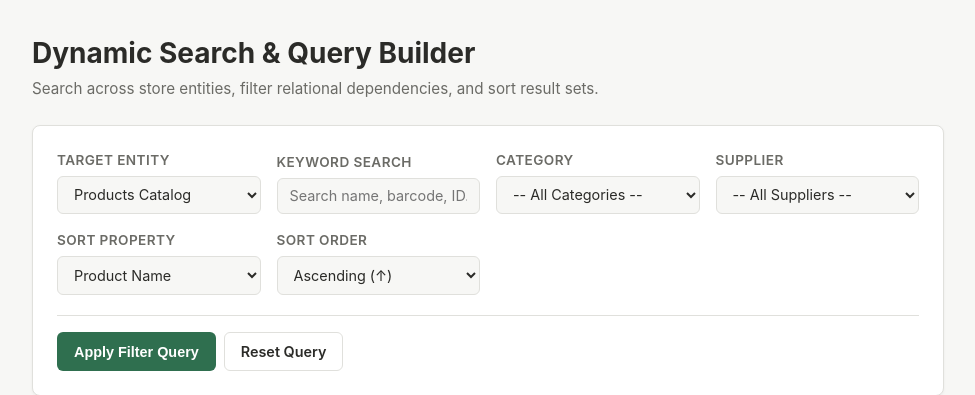
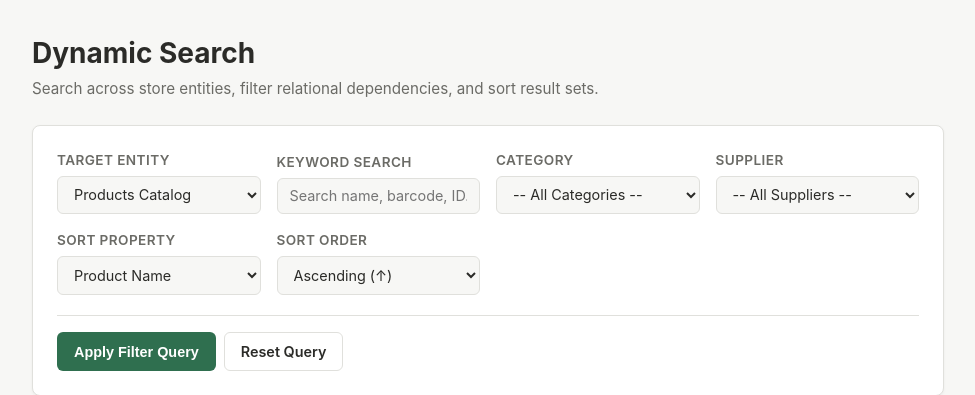
Before and after one commit to FutureProofDev/Supermarket-Management-System, a Django app: page /search/ in a window 1280 px wide. Shown: the part 64-459 px from the top of the page, without its empty margins (152-1127 px from the left). Run offline with Django 5.2, Linux system fonts and the light colour scheme; the visitor is signed in with stand-in values (Sample User, id 1); data comes from the database, SQL or seed files in the repository.

Commit message:
Minor changes

```diff
--- a/Application/store/templates/store/search/search_page.html
+++ b/Application/store/templates/store/search/search_page.html
@@ -10,7 +10,7 @@
 {% block content %}
 <div class="search-container">
     <div class="search-header">
-        <h1>Dynamic Search & Query Builder</h1>
+        <h1>Dynamic Search </h1>
         <p>Search across store entities, filter relational dependencies, and sort result sets.</p>
     </div>
 
--- a/Application/store/views/loyalty_card.py
+++ b/Application/store/views/loyalty_card.py
@@ -46,7 +46,6 @@ def loyaltycard_update(request, pk):
 
 @permission_required('store.delete_loyaltycard', raise_exception=True)
 def loyaltycard_delete(request, pk):
-    # No incoming FKs point to LoyaltyCard itself, so no ProtectedError possible.
     card = get_object_or_404(LoyaltyCard, pk=pk)
     if request.method == 'POST':
         customer_name = str(card.customer)
```
Also changed, not shown: Application/store/views/search.py (+4 -8 lines).
